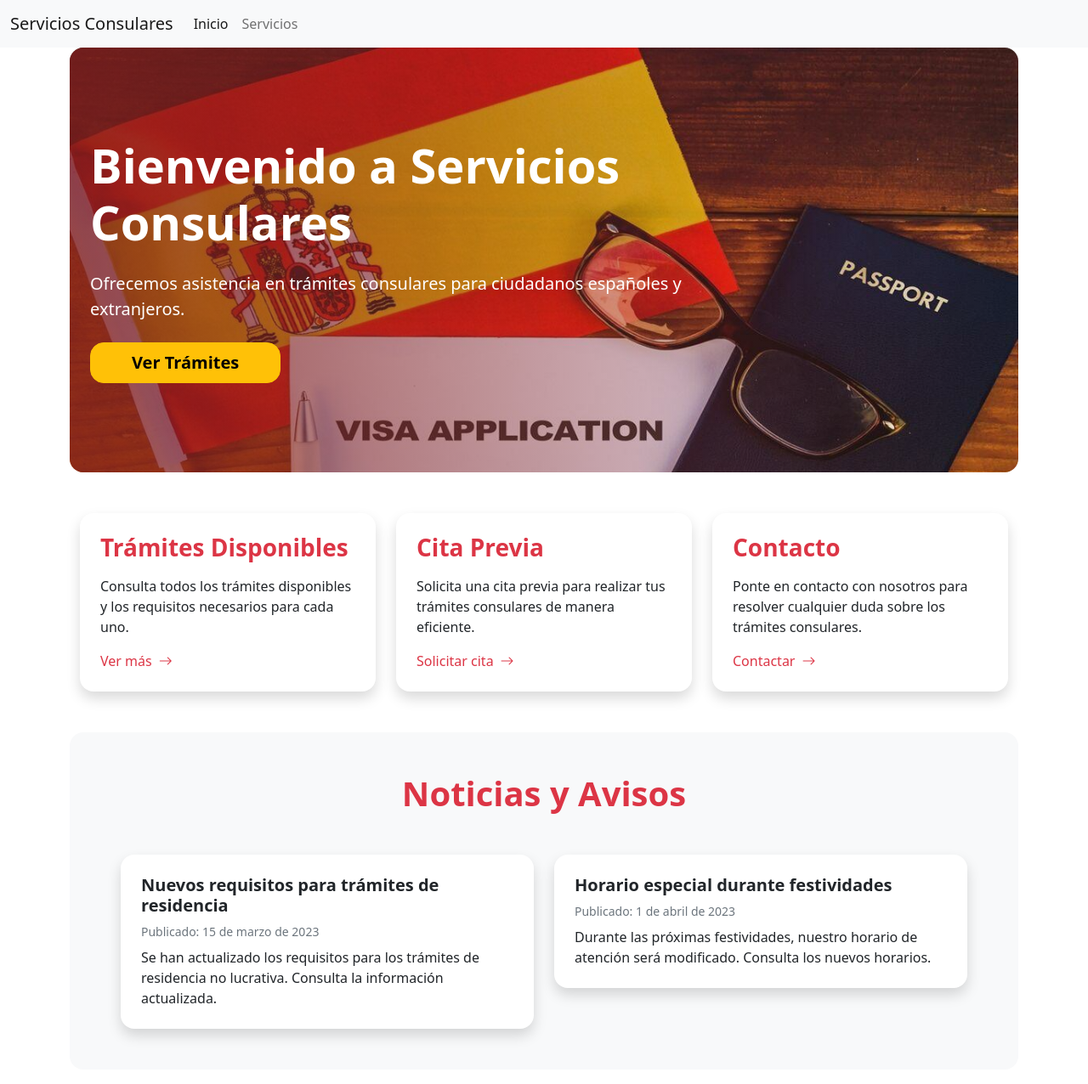
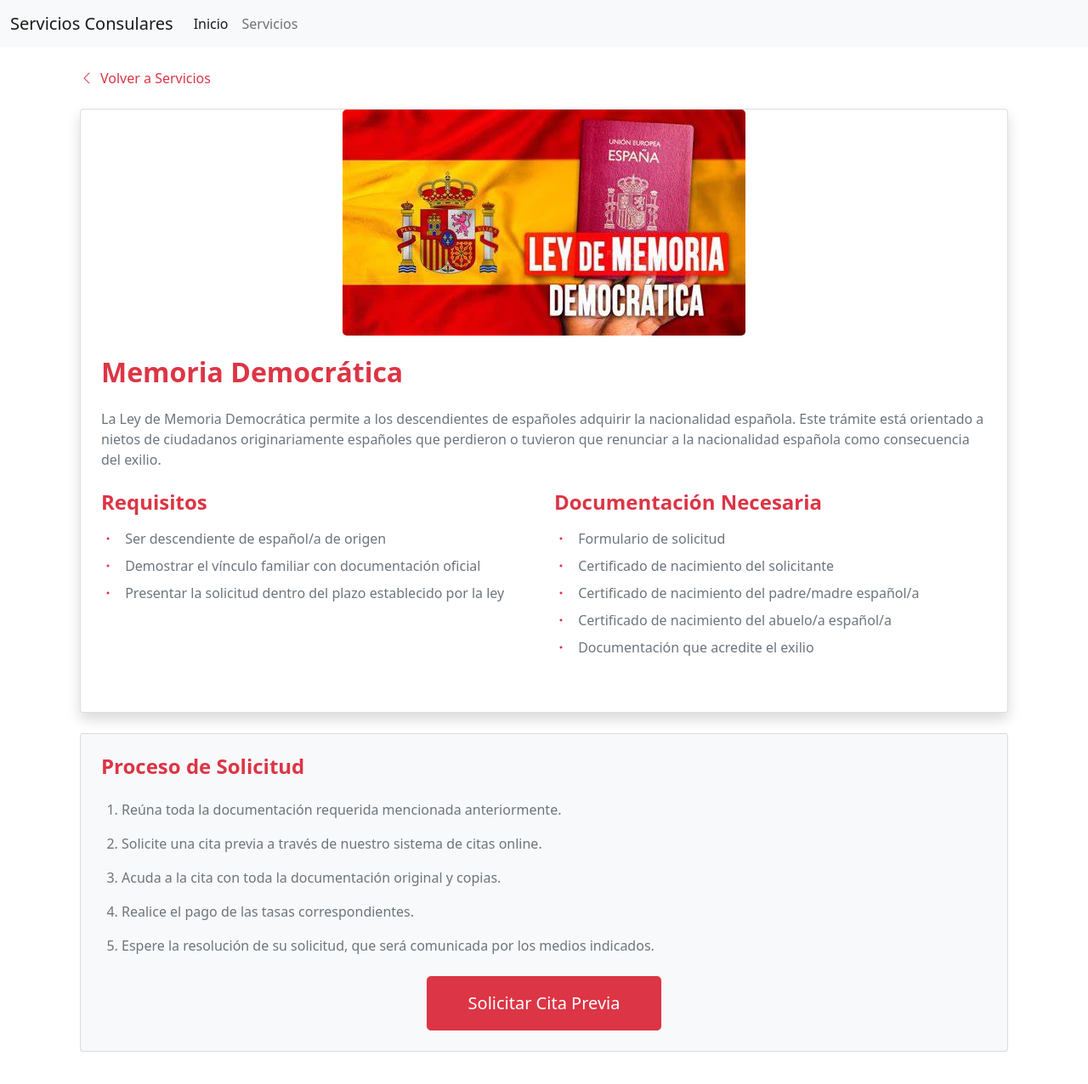
Before and after one commit to RonSalvet/ProyectoFinal, an Angular app: page /tramites/memoria-democratica in a window 1280 px wide. Shown: the top 1276 px of the page at 85% size. Built offline with nearby package versions, Linux system fonts and the light colour scheme.

Commit message:
add servicio detallado

```diff
--- /dev/null
+++ b/src/app/pages/servicios-detalles/servicios-detalles.component.css
@@ -0,0 +1,12 @@
+.object-fit-cover {
+    object-fit: cover;
+}
+
+.list-numbered {
+    list-style-type: decimal;
+    padding-left: 1.5rem;
+}
+
+.cursor-pointer {
+    cursor: pointer;
+}
--- /dev/null
+++ b/src/app/pages/servicios-detalles/servicios-detalles.component.html
@@ -0,0 +1,75 @@
+<section *ngIf="tramite" class="container my-4">
+    <div class="mb-4">
+        <a (click)="volver()" class="text-danger text-decoration-none d-inline-flex align-items-center cursor-pointer">
+            <i class="bi bi-chevron-left me-2"></i>
+            Volver a Servicios
+        </a>
+    </div>
+
+    <div class="card shadow">
+        <div class="row g-0">
+            <div class="col-12 d-flex justify-content-center align-items-center">
+                <img [src]="tramite.imagen" [alt]="tramite.titulo" class="img-fluid h-100 object-fit-cover rounded-3" />
+            </div>
+            <div class="col-12">
+                <div class="card-body p-4 row">
+                    <h1 class="h2 fw-bold mb-4 text-danger">{{ tramite.titulo }}</h1>
+                    <p class="mb-4 text-secondary">{{ tramite.descripcionCompleta }}</p>
+
+                    <div class="mb-4 col-md-6">
+                        <h2 class="h4 fw-bold mb-3 text-danger">Requisitos</h2>
+                        <ul class="list-unstyled">
+                            <li *ngFor="let requisito of tramite.requisitos" class="mb-2 text-secondary">
+                                <i class="bi bi-dot me-2 text-danger"></i>
+                                {{ requisito }}
+                            </li>
+                        </ul>
+                    </div>
+
+                    <div class="mb-4 col-md-6">
+                        <h2 class="h4 fw-bold mb-3 text-danger">Documentación Necesaria</h2>
+                        <ul class="list-unstyled">
+                            <li *ngFor="let documento of tramite.documentacion" class="mb-2 text-secondary">
+                                <i class="bi bi-dot me-2 text-danger"></i>
+                                {{ documento }}
+                            </li>
+                        </ul>
+                    </div>
+                </div>
+            </div>
+        </div>
+    </div>
+
+    <div class="card mt-4 bg-light">
+        <div class="card-body p-4">
+            <h2 class="h4 fw-bold mb-4 text-danger">Proceso de Solicitud</h2>
+            <ol class="list-numbered">
+                <li class="mb-3 text-secondary">Reúna toda la documentación requerida mencionada anteriormente.</li>
+                <li class="mb-3 text-secondary">Solicite una cita previa a través de nuestro sistema de citas online.
+                </li>
+                <li class="mb-3 text-secondary">Acuda a la cita con toda la documentación original y copias.</li>
+                <li class="mb-3 text-secondary">Realice el pago de las tasas correspondientes.</li>
+                <li class="mb-3 text-secondary">Espere la resolución de su solicitud, que será comunicada por los medios
+                    indicados.</li>
+            </ol>
+
+            <div class="text-center mt-4">
+                <button class="btn btn-danger btn-lg px-5 py-3">
+                    Solicitar Cita Previa
+                </button>
+            </div>
+        </div>
+    </div>
+</section>
+
+<div *ngIf="!tramite" class="container text-center py-5">
+    <div class="card border-danger">
+        <div class="card-body">
+            <h2 class="h2 fw-bold text-danger mb-4">Trámite no encontrado</h2>
+            <p class="text-secondary mb-4">Lo sentimos, el trámite que está buscando no existe o no está disponible.</p>
+            <button (click)="volver()" class="btn btn-danger">
+                Volver a Trámites
+            </button>
+        </div>
+    </div>
+</div>
--- /dev/null
+++ b/src/app/pages/servicios-detalles/servicios-detalles.component.ts
@@ -0,0 +1,33 @@
+import { Component, OnInit } from '@angular/core';
+import { CommonModule } from "@angular/common"
+import { ActivatedRoute, Router } from '@angular/router';
+import { Tramite, TramitesService } from '../../services/tramites.service';
+@Component({
+  selector: 'app-servicios-detalles',
+  standalone: true,
+  imports: [CommonModule],
+  templateUrl: './servicios-detalles.component.html',
+  styleUrl: './servicios-detalles.component.css'
+})
+export class ServiciosDetallesComponent implements OnInit {
+  tramite?: Tramite;
+
+  constructor(
+    private route: ActivatedRoute,
+    private router: Router,
+    private tramitesService: TramitesService,
+  ) {}
+
+  ngOnInit(): void {
+    this.route.params.subscribe((params) => {
+      const id = params["id"]
+      this.tramitesService.getTramite(id).subscribe((tramite) => {
+        this.tramite = tramite
+      })
+    })
+  }
+
+  volver(): void {
+    this.router.navigate(["/servicios"])
+  }
+}
```
Also changed, not shown: src/app/app.routes.ts (+5 -3 lines), 1 other file (tests, documents, lock files or other folders).
